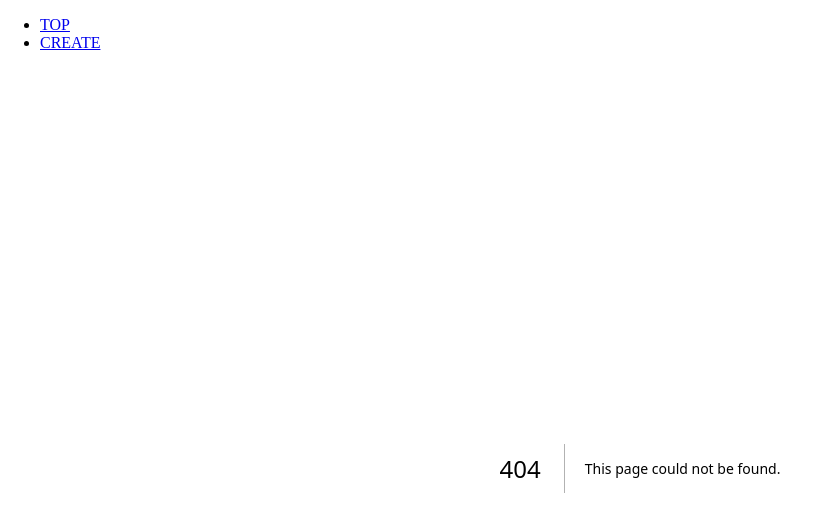
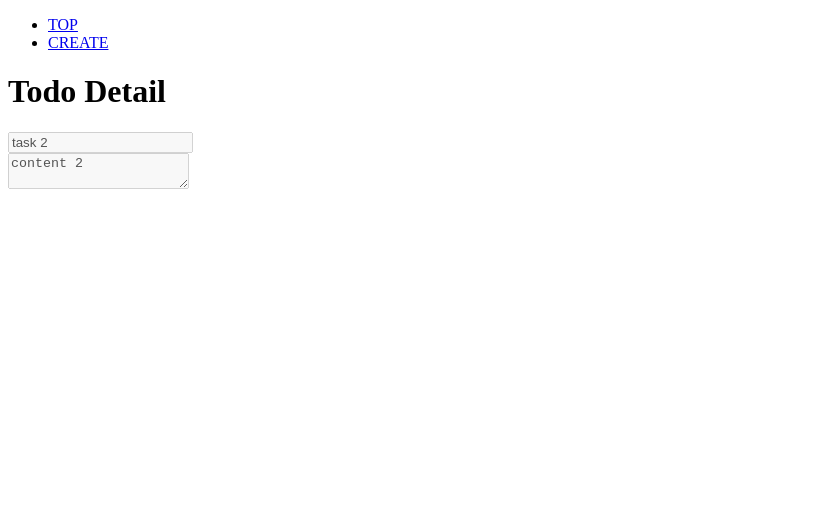
Before and after one commit to RyotaAraya/todo-app-4, a Next.js app: page /todo/detail/1 in a window 1280 px wide. Before the commit this address had no page. Shown: the top 532 px of the page, without its empty margins (0-831 px from the left). Built offline with nearby package versions, Linux system fonts and the light colour scheme.

Commit message:
詳細画面実装

```diff
--- a/app/todo/detail/[id].tsx
+++ /dev/null
@@ -1,6 +0,0 @@
-import { TodoDetailTemplate } from '../../../components/templates/TodoDetailTemplate'
-const Page = () => {
-    return <TodoDetailTemplate />
-}
-
-export default Page
--- /dev/null
+++ b/app/todo/detail/[id]/page.tsx
@@ -0,0 +1,6 @@
+import { TodoDetailTemplate } from '../../../../components/templates/TodoDetailTemplate'
+const Page = ({ params, searchParams }: { params: { slug: string }; searchParams: { id: string } }) => {
+    return <TodoDetailTemplate params={params} />
+}
+
+export default Page
--- a/components/atom/InputForm/index.tsx
+++ b/components/atom/InputForm/index.tsx
@@ -1,8 +1,9 @@
 type Props = {
     value: string
-    placeholder: string
-    handleChange: (e: any) => void
+    disabled: boolean
+    placeholder?: string
+    onChange?: (e: any) => void
 }
-export const InputForm = ({ value, placeholder, handleChange }: Props) => {
-    return <input value={value} placeholder={placeholder} onChange={(e) => handleChange(e)} />
+export const InputForm = ({ value, disabled = true, placeholder, onChange }: Props) => {
+    return <input value={value} disabled={disabled} placeholder={placeholder} onChange={onChange} />
 }
--- /dev/null
+++ b/components/atom/TextArea/index.tsx
@@ -0,0 +1,8 @@
+type Props = {
+    value: string
+    disabled: boolean
+    onChange?: (e: any) => void
+}
+export const TextArea = ({ value, disabled = false, onChange }: Props) => {
+    return <textarea value={value} disabled={disabled} onChange={onChange} />
+}
--- a/components/templates/TodoDetailTemplate/index.tsx
+++ b/components/templates/TodoDetailTemplate/index.tsx
@@ -1,16 +1,25 @@
 'use client'
 import { useTodoContext } from '../../../contexts/TodoContext'
-import { useRouter } from 'next/router'
-import { TodoList } from '../../organisms/TodoList'
+import { useRouter } from 'next/navigation'
 import { InputForm } from '../../atom/InputForm'
+import { TextArea } from '../../atom/TextArea'
 
-export const TodoDetailTemplate = () => {
+export const TodoDetailTemplate = ({ params }: any) => {
     const { originTodoList, handleDeleteTodo } = useTodoContext()
-    const router = useRouter()
-    console.log(router)
+    const todo = originTodoList.find((todo) => String(todo.id) === params?.id)
     return (
         <>
             <h1>Todo Detail</h1>
+            {!!todo && (
+                <div>
+                    <div>
+                        <InputForm value={todo.title} disabled={true} />
+                    </div>
+                    <div>
+                        <TextArea value={todo.content} disabled={true} />
+                    </div>
+                </div>
+            )}
         </>
     )
 }
```
Also changed, not shown: components/templates/TodoListTemplate/index.tsx (+7 -2 lines), tsconfig.json (+3 -14 lines).
